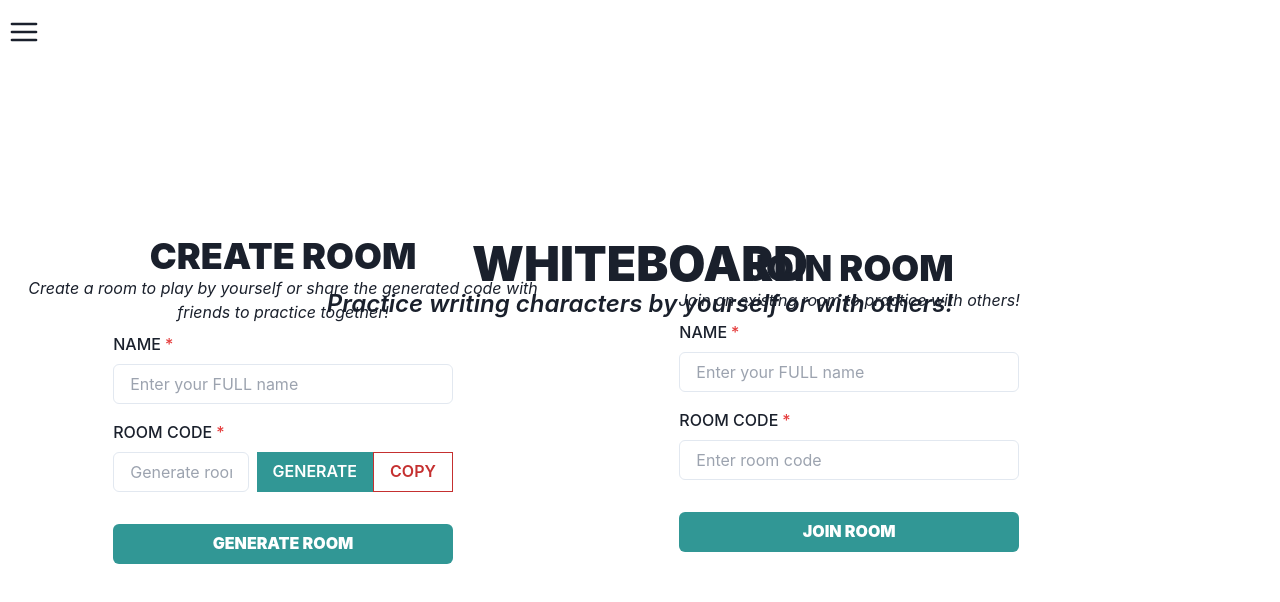
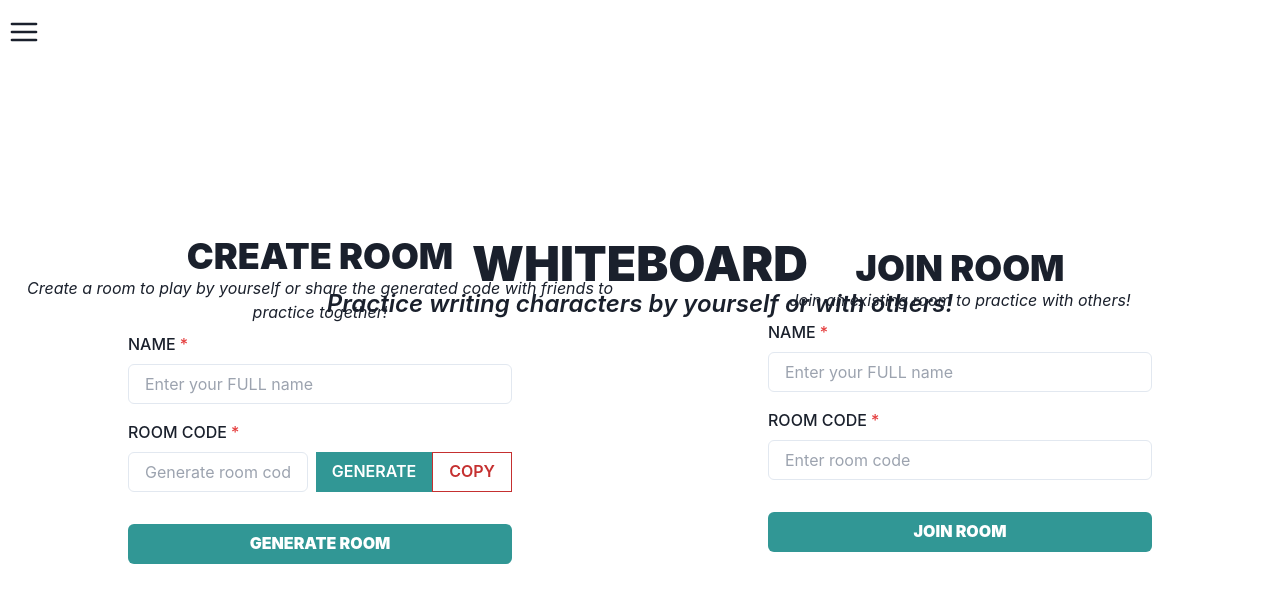
Before and after one commit to muuuy/japanese-dictionary, a React (Vite) app in the folder client/: page /create-whiteboard in a window 1280 px wide. Shown: the top 602 px of the page. Built offline with nearby package versions, Linux system fonts and the light colour scheme.

Commit message:
fixed some stuff

```diff
--- a/client/src/pages/WhiteboardForm.tsx
+++ b/client/src/pages/WhiteboardForm.tsx
@@ -4,14 +4,13 @@ import CreateRoomForm from "../components/WhiteboardFormComponents/CreateRoomFor
 const WhiteboardForm = () => {
   return (
     <>
-      <div className="absolute inset-0 top-60 flex flex-col items-center">
+      <div className="inset-0 top-60  absolute flex flex-col items-center">
         <h1 className="text-5xl font-black">WHITEBOARD</h1>
         <h2 className="text-2xl font-semibold italic">
           Practice writing characters by yourself or with others!
         </h2>
       </div>
-
-      <div className="flex flex-row">
+      <div className="flex flex-row flex-1">
         <div className="flex flex-col w-1/2 h-screen justify-center items-center">
           <h3 className="text-4xl font-black">CREATE ROOM</h3>
           <p className="text-center mb-2 italic">
@@ -22,7 +21,9 @@ const WhiteboardForm = () => {
         </div>
         <div className="flex flex-col w-1/2 h-screen justify-center items-center">
           <h3 className="text-4xl font-black">JOIN ROOM</h3>
-          <p className="text-center mb-2 italic">Join an existing room to practice with others!</p>
+          <p className="text-center mb-2 italic">
+            Join an existing room to practice with others!
+          </p>
           <JoinRoomForm />
         </div>
       </div>
```
